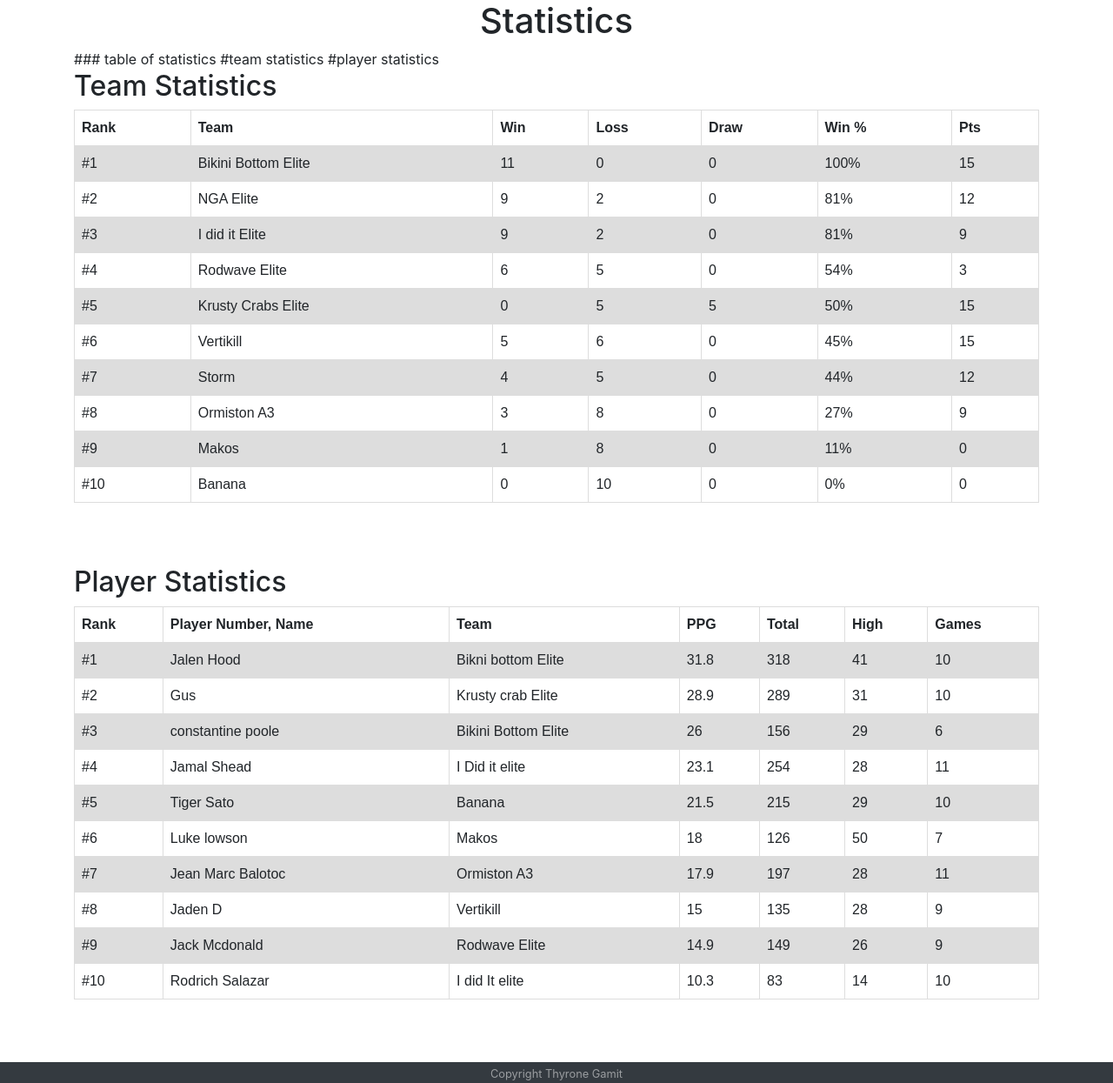
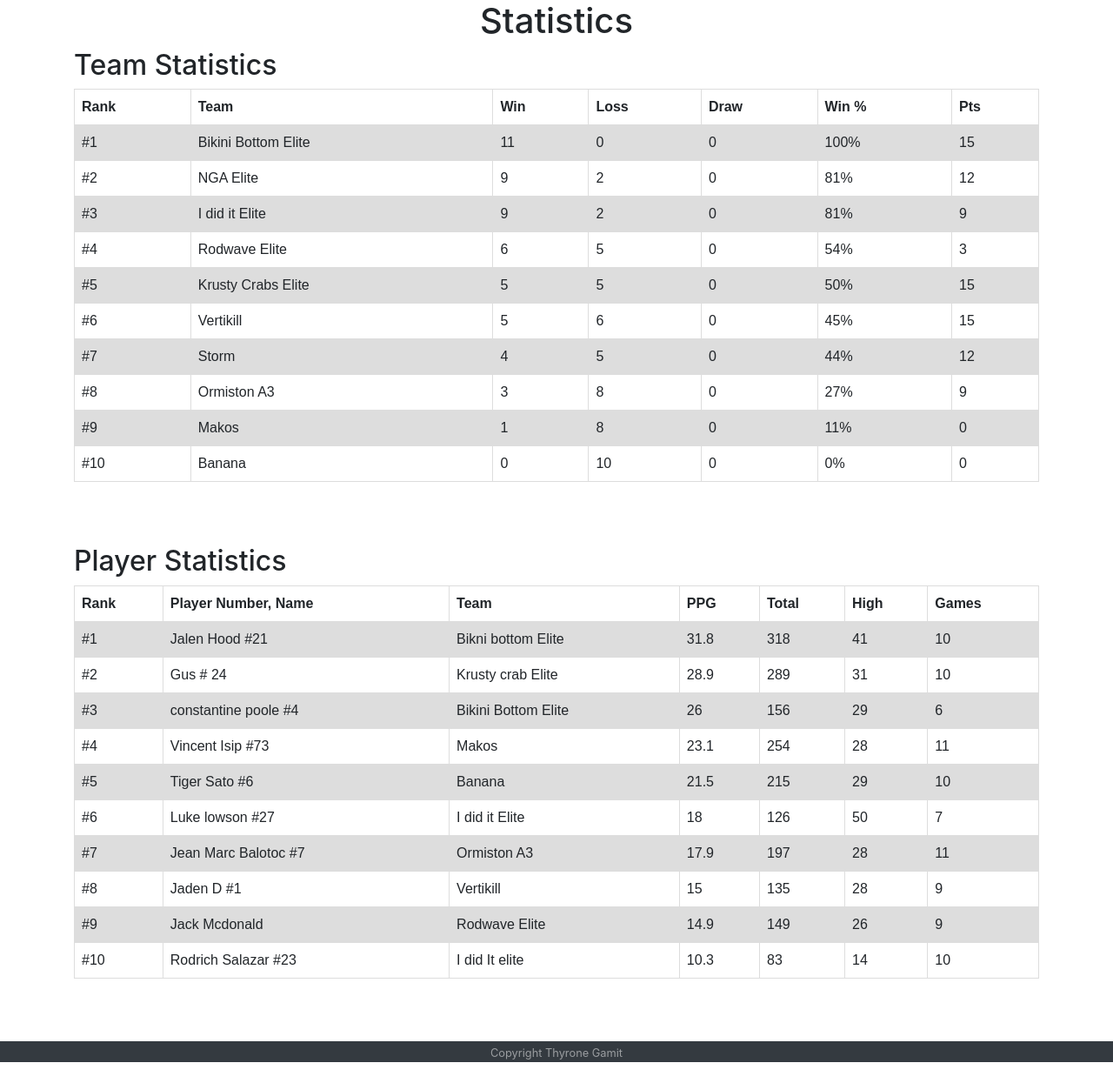
Before and after one commit to ThyroneGamit/Digital-year-12-website, a Flask app: page /stat in a window 1280 px wide. Shown: the part 56-1301 px from the top of the page at 87% size. After the commit the page ends 1277 px from the top, so only its background shows below. Run offline with Flask 3, Linux system fonts and the light colour scheme; a user stored in the database is signed in; some libraries are stand-ins or nearby versions.

Commit message:
comments

```diff
--- a/website/__init__.py
+++ b/website/__init__.py
@@ -1,3 +1,4 @@
+
 from flask import Flask
 from flask_sqlalchemy import SQLAlchemy
 from os import path
--- a/website/templates/home.html
+++ b/website/templates/home.html
@@ -14,6 +14,7 @@
             <h1>
                 <img src="static/assets/img/background.jpeg" alt="Header Photo" style="width:100%; height:auto;">
             </h1>
+          <!-- paragraphs-->
         </body>
           <h2 class="subheading"> Information for players </h2>
           <p>ExampleParagraphExampleParagraphExampleParagraphExampleParagraph
--- a/website/templates/home1.html
+++ b/website/templates/home1.html
@@ -10,9 +10,11 @@
             <meta name="viewport" content="width=device-width, initial-scale=1.0">
         </head>
         <body>
+          <!--image header-->
             <h1>
                 <img src="static/assets/img/background.jpeg" alt="Header Photo" style="width:100%; height:auto;">
             </h1>
+            <!--paragraphs-->
         </body>
           <h2 class="subheading">What is this website about</h2>
           <p>ExampleParagraphExampleParagraphExampleParagraphExampleParagraph
--- a/website/templates/login.html
+++ b/website/templates/login.html
@@ -1,5 +1,6 @@
 {% extends "template.html"%} {% block title %} Login {% endblock %} {% block content %}
 
+<!-- login form, email-->
 <form method='POST'>
     <h3 align="center">Login</h3>
     <div class="form-group">
@@ -12,6 +13,7 @@
           placeholder="Enter email"
         />
     </div>
+    <!-- login form,password-->
     <div class="form-group">
         <label for="password1">Password</label>
         <input
--- a/website/templates/signup.html
+++ b/website/templates/signup.html
@@ -1,5 +1,6 @@
 {% extends "template.html"%} {% block title %} Signup {% endblock %} {% block content %}
-
+<!--signup form-->
+<!-- enter email address-->
 <form method='POST'>
     <h3 align="center">Sign Up</h3>
     <div class="form-group">
@@ -12,6 +13,7 @@
           placeholder="Enter email"
         />
     </div>
+<!-- emter name-->
     <div class="form-group">
       <label for="firstName">First Name</label>
       <input
@@ -22,6 +24,7 @@
         placeholder="Enter first name"
         />
     </div>
+<!-- enter first password-->
     <div class="form-group">
         <label for="password1">Password</label>
         <input
@@ -32,6 +35,7 @@
           placeholder="Enter password"
         />
     </div>
+<!-- confirm password-->
     <div class="form-group">
         <label for="password2">Password (confirm)</label>
         <input
--- a/website/templates/stat.html
+++ b/website/templates/stat.html
@@ -24,9 +24,9 @@ tr:nth-child(even) {
 </style>
 </head>
 
-### table of statistics
-#team statistics
-#player statistics
+<!-- table of statistics-->
+<!-- team statistics-->
+
 <body>
     <h2>Team Statistics</h2>
 <table>
@@ -79,9 +79,9 @@ tr:nth-child(even) {
           <tr>
         <td>#5</td>
         <td> Krusty Crabs Elite</td>
-        <td>0</td>
         <td>5</td>
         <td>5</td>
+        <td>0</td>
         <td>50%</td>
         <td>15</td>
           </tr>
@@ -131,7 +131,7 @@ tr:nth-child(even) {
 <br>
 
 
-
+<!-- player statistics-->
 <h2>Player Statistics</h2>
 
 <table>
@@ -147,7 +147,7 @@ tr:nth-child(even) {
   </tr>
   <tr>
     <td>#1</td>
-    <td>Jalen Hood</td>
+    <td>Jalen Hood #21</td>
     <td>Bikni bottom Elite</td>
     <td>31.8</td>
     <td>318</td>
@@ -156,7 +156,7 @@ tr:nth-child(even) {
   </tr>
   <tr>
     <td>#2</td>
-    <td>Gus</td>
+    <td>Gus # 24</td>
     <td>Krusty crab Elite</td>
     <td>28.9</td>
     <td>289</td>
@@ -165,7 +165,7 @@ tr:nth-child(even) {
   </tr>
   <tr>
     <td>#3</td>
-    <td>constantine poole</td>
+    <td>constantine poole #4</td>
     <td>Bikini Bottom Elite</td>
     <td>26</td>
     <td>156</td>
@@ -174,8 +174,8 @@ tr:nth-child(even) {
   </tr>
   <tr>
     <td>#4</td>
-    <td>Jamal Shead</td>
-    <td>I Did it elite</td>
+    <td>Vincent Isip #73</td>
+    <td>Makos</td>
     <td>23.1</td>
     <td>254</td>
     <td>28</td>
@@ -183,7 +183,7 @@ tr:nth-child(even) {
   </tr>
   <tr>
     <td>#5</td>
-    <td>Tiger Sato</td>
+    <td>Tiger Sato #6</td>
     <td>Banana</td>
     <td>21.5</td>
     <td>215</td>
@@ -192,8 +192,8 @@ tr:nth-child(even) {
   </tr>
   <tr>
     <td>#6</td>
-    <td>Luke lowson</td>
-    <td>Makos</td>
+    <td>Luke lowson #27</td>
+    <td>I did it Elite</td>
     <td>18</td>
     <td>126</td>
     <td>50</td>
@@ -201,7 +201,7 @@ tr:nth-child(even) {
   </tr>
   <tr>
     <td>#7</td>
-    <td>Jean Marc Balotoc</td>
+    <td>Jean Marc Balotoc #7</td>
     <td>Ormiston A3</td>
     <td>17.9</td>
     <td>197</td>
@@ -210,7 +210,7 @@ tr:nth-child(even) {
   </tr>
   <tr>
     <td>#8</td>
-    <td>Jaden D</td>
+    <td>Jaden D #1</td>
     <td>Vertikill</td>
     <td>15</td>
     <td>135</td>
@@ -228,7 +228,7 @@ tr:nth-child(even) {
   </tr>
   <tr>
     <td>#10</td>
-    <td>Rodrich Salazar</td>
+    <td>Rodrich Salazar #23</td>
     <td>I did It elite</td>
     <td>10.3</td>
     <td>83</td>
--- a/website/templates/template.html
+++ b/website/templates/template.html
@@ -1,10 +1,13 @@
 <!DOCTYPE html>
 <link rel='stylesheet' href='style.css' title='style1' media='screen' />
 <html>
+  <!-- stytle sheet css-->
+
     <head>
         <meta charset="utf-8" />
         <meta name="viewport" content="width=device-width, initial-scale=1" />
         <link
+
         rel="stylesheet"
         href="https://stackpath.bootstrapcdn.com/bootstrap/4.4.1/css/bootstrap.min.css"
         integrity="sha384-Vkoo8x4CGsO3+Hhxv8T/Q5PaXtkKtu6ug5TOeNV6gBiFeWPGFN9MuhOf23Q9Ifjh"
@@ -15,9 +18,15 @@
         href="https://stackpath.bootstrapcdn.com/font-awesome/4.7.0/css/font-awesome.min.css"
         crossorigin="anonymous"
       />
-
+<!-- title of page-->
       <title>{% block title %}Home{% endblock %}</title>
     </head>
+
+
+  <!-- navigation bar-->
+  <!-- navigation links-->
+
+
     <body>
         <nav class="navbar navbar-expand-lg navbar-dark bg-dark">
             <button
@@ -33,7 +42,7 @@
               {% if user.is_authenticated %}
               <a class="nav-item nav-link" id="home" href="/home">Home</a>
               <a class="nav-item nav-link" id="notes" href="/clips">Video Clips</a>
-              <a class="nav-item nav-link" id="notes" href="/stat">Statistics</a>
+              <a class="nav-item nav-link" id="stat" href="/stat">Statistics</a>
               <a class="nav-item nav-link" id="logout" href="/logout">Logout</a>
               {% else %}
               <a class="nav-item nav-link" id="home1" href="/home1">Home</a>
@@ -44,7 +53,7 @@
           </div>
         </nav>
 
-
+    <!-- messagee flashing-->
           {% with messages = get_flashed_messages(with_categories=true) %} {% if
           messages %} {% for category, message in messages %} {% if category ==
           'error' %}
@@ -85,6 +94,8 @@
             src="{{ url_for('static', filename='index.js') }}"
           ></script>
           {% block javascript %}
+
+          <!-- deleting note feature-->
     <script type="text/javascript">
       function deleteNote(noteId) {
   fetch("/delete-note", {
@@ -98,7 +109,7 @@
 {% endblock %}
     </body>
 </html>
-
+<!--footer-->
 <footer id"sticky-footer" class="flex shrink-0 py 4 bg-dark text-white-50">
   <div class="container text-center">
     <small> Copyright Thyrone Gamit </small>
```
Also changed, not shown: website/auth.py (+9 -0 lines), website/static/assets/css/styles.css (+0 -16 lines), website/templates/clips.html (+8 -1 lines), instance/database.db.
